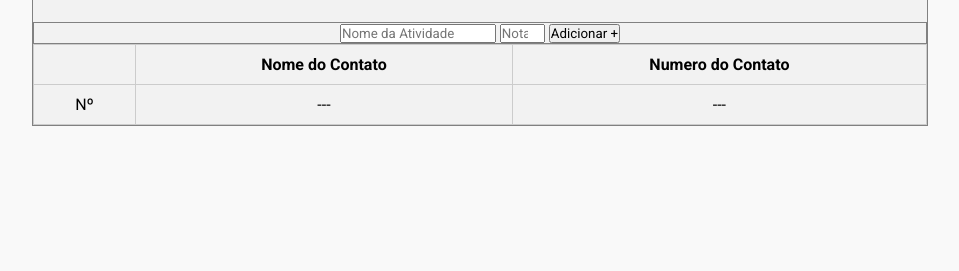
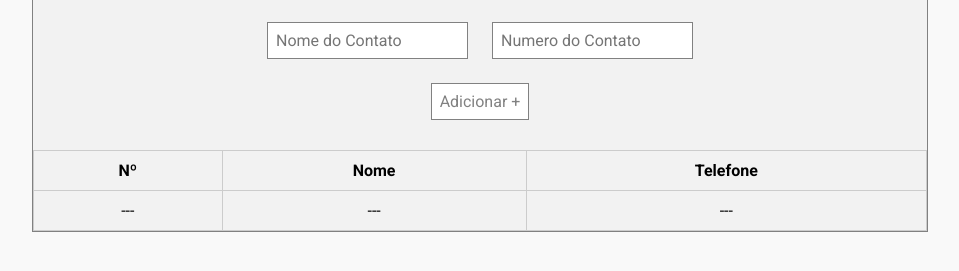
Before and after one commit to andrezinhu/Projeto-AgendaDeContatos, a plain HTML site: page index.html in a window 1280 px wide. Shown: the part 165-436 px from the top of the page, without its empty margins (160-1119 px from the left). Drawn offline with Linux system fonts and the light colour scheme.

Commit message:
Finished Project

```diff
--- a/index.html
+++ b/index.html
@@ -15,26 +15,30 @@
 <body>
     <div class="container">
         <h1 id="titulo">Lista de Contatos</h1>
-        <form id="form-atividade">
-            <input type="text" id="nome-atividade" required placeholder="Nome da Atividade" />
-            <input type="number" id="nota-atividade" required placeholder="Nota da Atividade" min="0" max="10" />
-            <button type="submit">Adicionar +</button>
-        </form>
+        <div class="formulario">
+            <form id="form-add-contato">
+                <div id="form-text">
+                    <input type="text" id="nome-contato" required placeholder="Nome do Contato" />
+                    <input type="tel" id="numero-contato" required placeholder="Numero do Contato" minlength = "10" maxlength="11"/>
+                </div>
+                <button type="submit">Adicionar +</button>
+            </form>
+        </div>
         <table>
             <thead>
                 <tr>
-                    <th></th>
-                    <th>Nome do Contato</th>
-                    <th>Numero do Contato</th>
+                    <th>Nº</th>
+                    <th>Nome</th>
+                    <th>Telefone</th>
                 </tr>
             </thead>
             <tr>
-                <td>Nº</td>
+                <td>---</td>
                 <td>---</td>
                 <td>---</td>
             </tr>
         </table>
     </div>
+    <script src="./main.js"></script>
 </body>
-
 </html>
--- a/main.js
+++ b/main.js
@@ -0,0 +1,43 @@
+const form = document.getElementById("form-add-contato");
+const nomeContato = [];
+const numeroContato = [];
+
+let linhas = '';
+
+form.addEventListener('submit', function(e) {
+    e.preventDefault();
+
+    adicionaLinha();
+    atualizaTabela();
+});
+
+function adicionaLinha(){
+    const inputNomeContato = document.getElementById("nome-contato")
+    const inputNumeroContato = document.getElementById("numero-contato")
+    let i = 1; // Vai servir para contar os contatos
+
+    if(numeroContato.includes(inputNumeroContato.value)){
+        alert(`O contato: ${inputNumeroContato.value} já foi inserida`);
+    } else {
+        nomeContato.push(inputNomeContato.value);
+        numeroContato.push(inputNumeroContato.value);
+
+        let linha = '<tr>';
+        linha += `<td>${i}</td>`;
+        linha += `<td>${inputNomeContato.value}</td>`;
+        linha += `<td>${inputNumeroContato.value}</td>`;
+        linha += '</tr>';
+
+        linhas += linha;
+    }
+
+    inputNomeContato.value = '';
+    inputNumeroContato.value = '';
+    i++; //adiciona +1 ao contador de contatos
+}
+
+function atualizaTabela(){
+    const corpoTabela = document.querySelector('tbody');
+    corpoTabela.innerHTML = linhas;
+
+}
--- a/styles.css
+++ b/styles.css
@@ -15,17 +15,62 @@ body {
     box-sizing: border-box;
 }
 
-.container, form{
+.container{
     width: 100%;
     background-color: #f2f2f2;
     margin: 0 auto;
-    width: 100%;
+    max-width: 1000px;
     justify-content: center;
     font-family: "Roboto";
     text-align: center;
     border: #818181 solid 1px;
 }
+.formulario{
+    display: flex;
+    justify-content: center;
+}
 
+form {
+    display: block;
+    max-width: 700px;
+    width: 100%;
+    align-items: center;
+    justify-content: space-between;
+    margin-bottom: 30px;
+}
+
+#form-text{
+    padding-bottom: 16px;
+}
+
+#nome-contato{
+    margin-bottom: 8px;
+}
+
+#nome-contato, #numero-contato{
+    border: #818181 1px solid;
+}
+
+form input {
+    font-size: 16px;
+    background-color: #fff;
+    border: none;
+    border-bottom: 2px solid #818181;
+    padding: 8px;
+    margin: 0px 10px
+}
+
+form button{
+    font-size: 16px;
+    background-color: #fff;
+    padding: 8px;
+    border: 1px solid #818181;
+    color: #818181;
+}
+form button:hover{
+    background-color: rgb(3, 190, 3);
+    color: black;
+}
 
 #titulo{
     margin: 0 auto;
```
